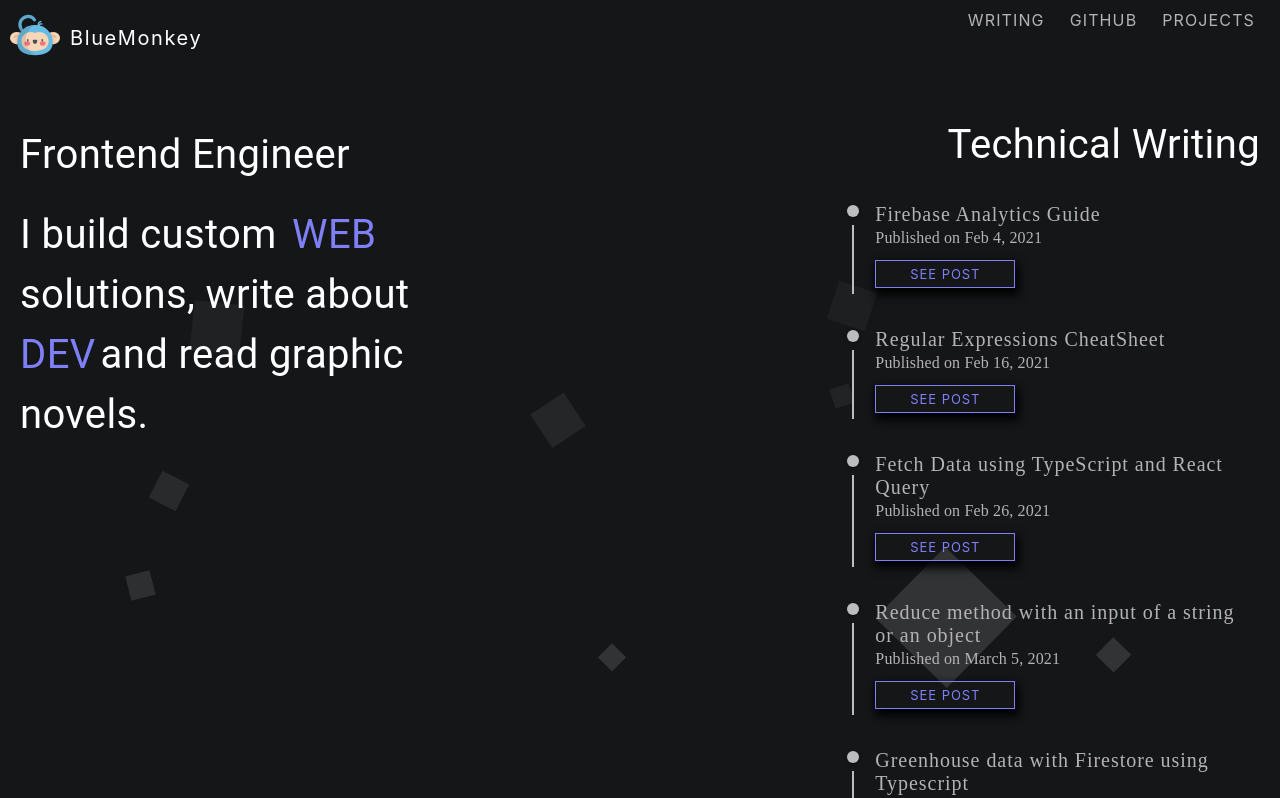
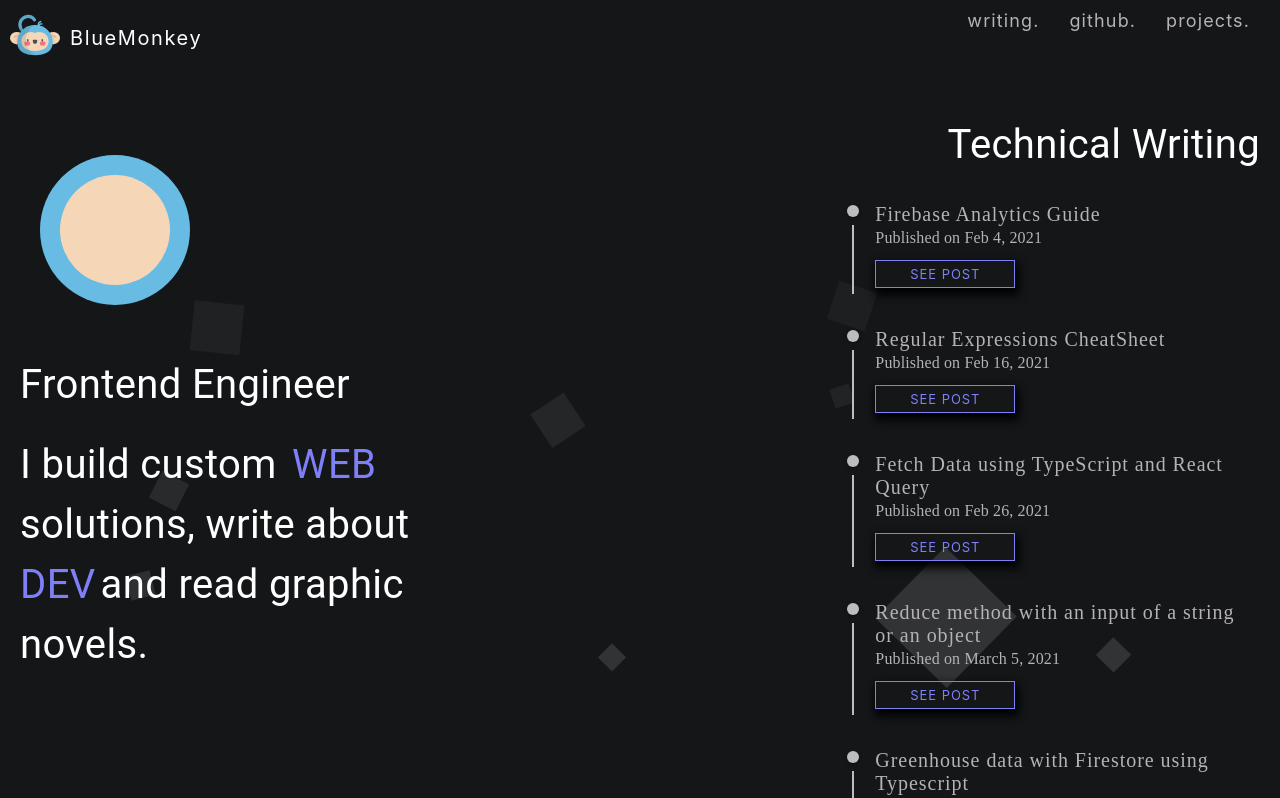
Before and after one commit to Viki-Robles/myblog, a Next.js app: page / in a window 1280 px wide. Shown: the top 798 px of the page. Built offline with nearby package versions, Linux system fonts and the light colour scheme.

Commit message:
feat: add Monkey component

```diff
--- /dev/null
+++ b/components/Monkey/Monkey.tsx
@@ -0,0 +1,30 @@
+import React, { ReactNode } from 'react';
+import { Box } from '@material-ui/core';
+import { makeStyles } from '@material-ui/core/styles';
+
+const useStyles = makeStyles((theme) => ({
+  first: {
+    width: '110px',
+    height: '110px',
+    background: '#F5D7B7',
+    borderRadius: '50%',
+    position: 'absolute',
+    transform: 'translate(20px, 20px)',
+  },
+  second: {
+    width: '150px',
+    height: '150px',
+    background: '#68BBE3',
+    borderRadius: '50%',
+  },
+}));
+
+export const Monkey = (): JSX.Element => {
+  const classes = useStyles();
+  return (
+    <Box>
+      <Box className={classes.first}></Box>
+      <Box className={classes.second}></Box>
+    </Box>
+  );
+};
--- a/components/NavBar/NavBar.tsx
+++ b/components/NavBar/NavBar.tsx
@@ -6,8 +6,9 @@ import Image from 'next/image';
 
 const useStyles = makeStyles((theme) => ({
   link: {
-    paddingRight: '25px',
+    paddingRight: '30px',
     color: '#B5B3B3',
+    fontSize: '18px',
     letterSpacing: '0.07rem',
     '&:hover': {
       color: 'white',
@@ -25,7 +26,6 @@ const useStyles = makeStyles((theme) => ({
   },
   navBar: {
     marginBottom: '50px',
-    marginTop: '10px',
     [theme.breakpoints.down('sm')]: {
       display: 'grid',
       boxShadow: '0 2px 10px 0 #000',
@@ -34,12 +34,14 @@ const useStyles = makeStyles((theme) => ({
     },
     [theme.breakpoints.up('md')]: {
       display: 'flex',
+      marginTop: '10px',
     },
   },
   linkContainer: {
     [theme.breakpoints.down('sm')]: {
       justifyContent: 'center',
       margin: '0 auto',
+      alignItems: 'center',
     },
     [theme.breakpoints.up('md')]: {
       justifyContent: 'flex-end',
@@ -69,13 +71,13 @@ export const NavBar = (): JSX.Element => {
         </Grid>
         <Grid container md={6} direction="row" justify="flex-end" className={classes.linkContainer}>
           <Box className={classes.link}>
-            <Link href="/">WRITING</Link>
+            <Link href="/">writing.</Link>
           </Box>
           <Box className={classes.link}>
-            <Link href="/github">GITHUB</Link>
+            <Link href="/github">github.</Link>
           </Box>
           <Box className={classes.link}>
-            <Link href="/projects">PROJECTS</Link>
+            <Link href="/projects">projects.</Link>
           </Box>
         </Grid>
       </Grid>
--- a/components/TechnicalWriting/TechnicalWritingList.tsx
+++ b/components/TechnicalWriting/TechnicalWritingList.tsx
@@ -10,6 +10,7 @@ import TimelineDot from '@material-ui/lab/TimelineDot';
 import Link from 'next/link';
 import Image from 'next/image';
 import { motion } from 'framer-motion';
+import { Monkey } from '../Monkey/Monkey';
 
 const useStyles = makeStyles((theme) => ({
   title: {
@@ -46,9 +47,7 @@ const useStyles = makeStyles((theme) => ({
     fontFamily: 'Cinzel',
     color: '#b5b3b3',
   },
-  picture: {
-    borderRadius: '50%',
-  },
+
   frontendTitle: {
     marginTop: '20px',
     [theme.breakpoints.up('md')]: {
@@ -92,7 +91,7 @@ const useStyles = makeStyles((theme) => ({
   articlesContainer: {
     [theme.breakpoints.down('sm')]: {},
   },
-  pictureContainer: {},
+  pictureContainer: { marginLeft: '40px', marginBottom: '40px', marginTop: '40px' },
 }));
 
 export const TechnicalWritingList = (): JSX.Element => {
@@ -101,7 +100,7 @@ export const TechnicalWritingList = (): JSX.Element => {
     <Grid container sm={12} xs={12}>
       <Grid item md={4} sm={12} xs={12}>
         <Box className={classes.pictureContainer}>
-          {/* <Image src="/myself.svg" width={500} height={500} className={classes.picture} /> */}
+          <Monkey />
         </Box>
         <Grid className={classes.quote} container direction="column">
           <motion.div initial={{ y: -250 }} animate={{ y: -10 }}>
```
Also changed, not shown: public/monkeyTwo.svg (added).
